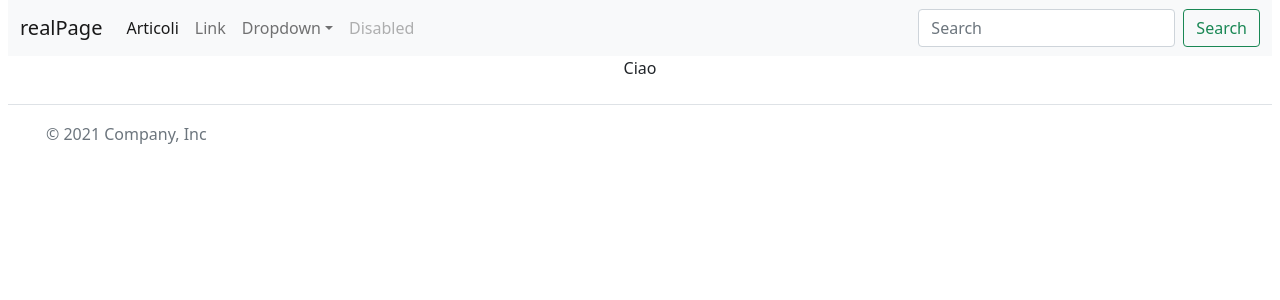
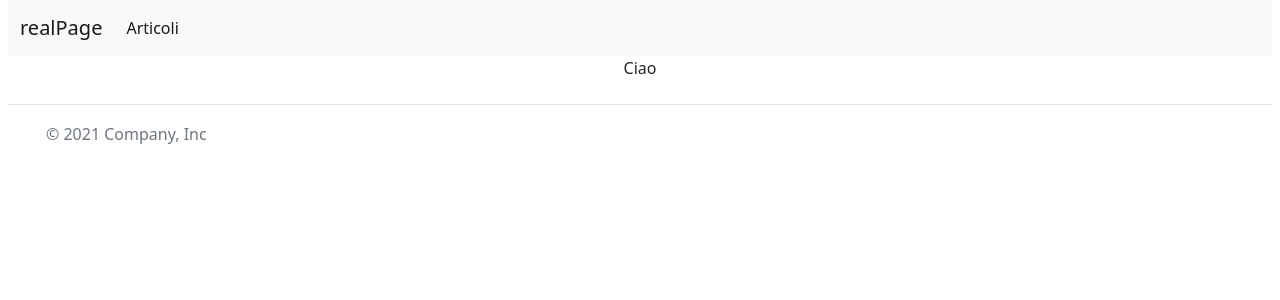
Before and after one commit to PittiglioFrancesco/inside-project, a React (Create React App) app: page / in a window 1280 px wide. Shown: the top 300 px of the page. Built offline with nearby package versions, Linux system fonts and the light colour scheme.

Commit message:
header changes

```diff
--- a/src/components/Header.js
+++ b/src/components/Header.js
@@ -1,40 +1,20 @@
 import react from 'react';
 
 const Header = () => {
+
     return(
         <nav className="navbar navbar-expand-lg navbar-light bg-light">
             <div className="container-fluid">
-                <span className="navbar-brand">realPage</span>
+                <span href="/" className="navbar-brand">realPage</span>
                 <button className="navbar-toggler" type="button" data-bs-toggle="collapse" data-bs-target="#navbarSupportedContent" aria-controls="navbarSupportedContent" aria-expanded="false" aria-label="Toggle navigation">
-                <span className="navbar-toggler-icon"></span>
+                    <span className="navbar-toggler-icon"></span>
                 </button>
                 <div className="collapse navbar-collapse" id="navbarSupportedContent">
-                <ul className="navbar-nav me-auto mb-2 mb-lg-0">
-                    <li className="nav-item">
-                        <span className="nav-link active" aria-current="page">Articoli</span>
-                    </li>
-                    <li className="nav-item">
-                    <span className="nav-link">Link</span>
-                    </li>
-                    <li className="nav-item dropdown">
-                    <span className="nav-link dropdown-toggle" id="navbarDropdown" role="button" data-bs-toggle="dropdown" aria-expanded="false">
-                        Dropdown
-                    </span>
-                    <ul className="dropdown-menu" aria-labelledby="navbarDropdown">
-                        <li><span className="dropdown-item">Action</span></li>
-                        <li><span className="dropdown-item">Another action</span></li>
-                        <li><hr className="dropdown-divider" /></li>
-                        <li><span className="dropdown-item">Something else here</span></li>
+                    <ul className="navbar-nav me-auto mb-2 mb-lg-0">
+                        <li className="nav-item">
+                            <a href="/articles" className="nav-link active" aria-current="page">Articoli</a>
+                        </li>
                     </ul>
-                    </li>
-                    <li className="nav-item">
-                    <span className="nav-link disabled">Disabled</span>
-                    </li>
-                </ul>
-                <form className="d-flex">
-                    <input className="form-control me-2" type="search" placeholder="Search" aria-label="Search" />
-                    <button className="btn btn-outline-success" type="submit">Search</button>
-                </form>
                 </div>
             </div>
         </nav>
```
